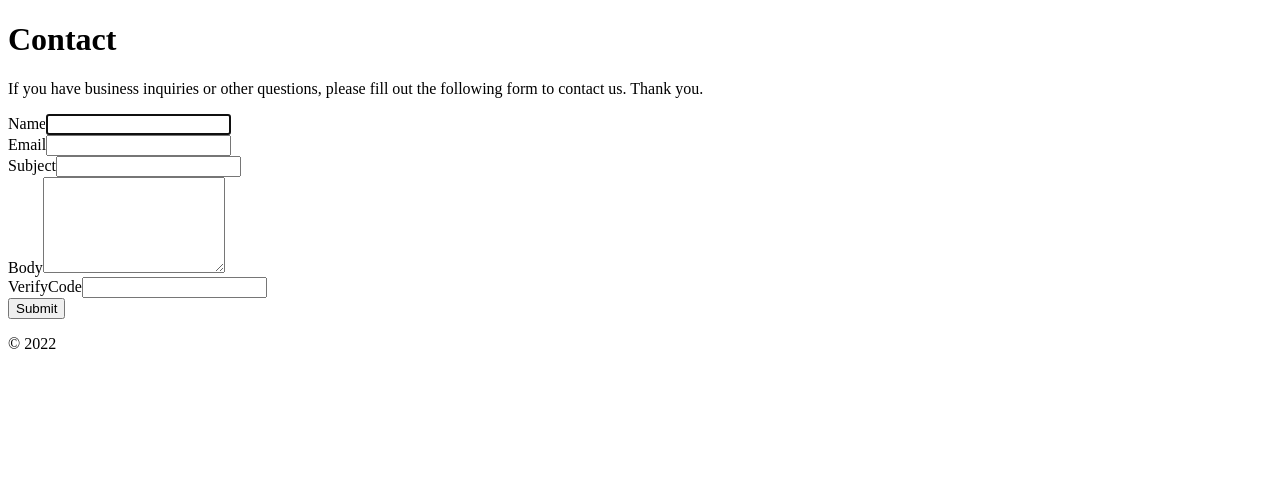
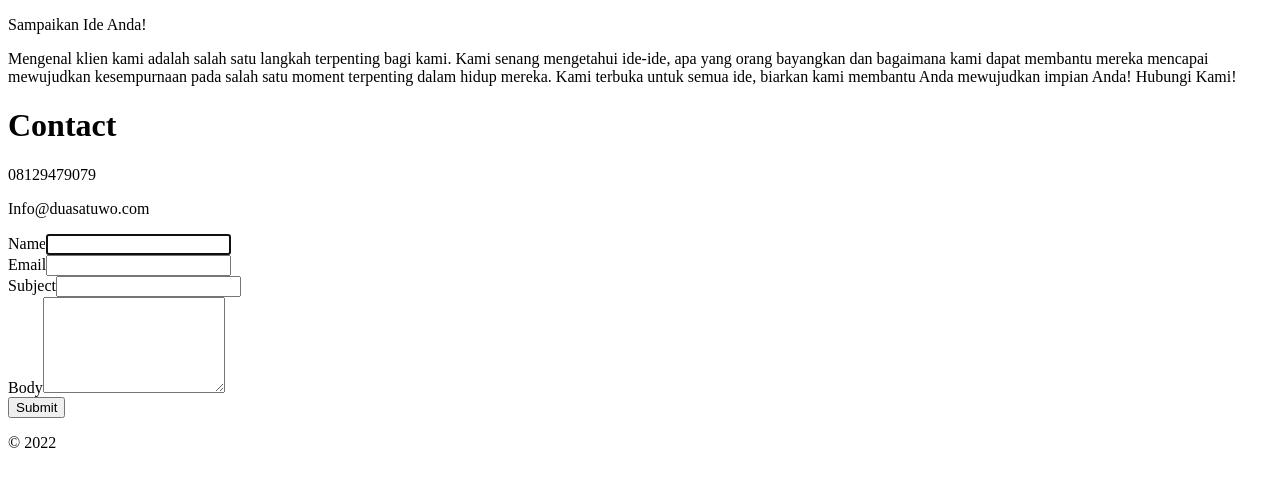
Before and after one commit to fajaralf/DuaSatu-WeddingOrganizer, a Yii app: template frontend/views/site/contact.php in a window 1280 px wide. Shown: the top 487 px of the page. Run offline with PHP 8.4 and a stand-in for Yii, Linux system fonts and the light colour scheme; the template is opened without the code that fills it, so the values that code supplies are empty; form fields are guessed from the names that the template uses; some libraries are stand-ins or nearby versions.

Commit message:
Web Wedding Organizer

```diff
--- a/frontend/views/layouts/main.php
+++ b/frontend/views/layouts/main.php
@@ -28,7 +28,7 @@ AppAsset::register($this);
 <header>
     <?php
     NavBar::begin([
-        'brandLabel' => Html::img('@web/assets/images/logo/logo21=2.png', ['class'=>'img-thumbnail']),
+        'brandLabel' => Yii::$app->name,
         'brandUrl' => Yii::$app->homeUrl,
         'options' => [
             'class' => 'navbar navbar-expand-md navbar-dark bg-dark fixed-top',
--- a/frontend/views/site/contact.php
+++ b/frontend/views/site/contact.php
@@ -12,11 +12,29 @@ $this->title = 'Contact';
 $this->params['breadcrumbs'][] = $this->title;
 ?>
 <div class="site-contact">
-    <h1><?= Html::encode($this->title) ?></h1>
+    <div class="jumbotron text-center bg-transparent">
+        <p>
+            Sampaikan Ide Anda!
+        </p>
+        <p>
+            Mengenal klien kami adalah salah satu langkah terpenting bagi kami. Kami senang mengetahui ide-ide, apa yang orang bayangkan dan bagaimana kami dapat membantu mereka mencapai mewujudkan kesempurnaan pada salah satu moment terpenting dalam hidup mereka. Kami terbuka untuk semua ide, biarkan kami membantu Anda mewujudkan impian Anda! Hubungi Kami!
+        </p>
+        <h1><?= Html::encode($this->title) ?></h1>
+    </div>
 
-    <p>
-        If you have business inquiries or other questions, please fill out the following form to contact us. Thank you.
-    </p>
+    <div class="row">
+        <div class="col-lg-6">
+            <div class="jumbotron text-center bg-transparent">
+                <p>08129479079</p>
+            </div>
+          </div>
+
+        <div class="col-lg-6">
+            <div class="jumbotron text-center bg-transparent">
+                <p>Info@duasatuwo.com</p>
+            </div>
+        </div>
+    </div>
 
     <div class="row">
         <div class="col-lg-5">
@@ -30,9 +48,9 @@ $this->params['breadcrumbs'][] = $this->title;
 
                 <?= $form->field($model, 'body')->textarea(['rows' => 6]) ?>
 
-                <?= $form->field($model, 'verifyCode')->widget(Captcha::className(), [
+                <!-- $form->field($model, 'verifyCode')->widget(Captcha::className(), [
                     'template' => '<div class="row"><div class="col-lg-3">{image}</div><div class="col-lg-6">{input}</div></div>',
-                ]) ?>
+                ])  -->
 
                 <div class="form-group">
                     <?= Html::submitButton('Submit', ['class' => 'btn btn-primary', 'name' => 'contact-button']) ?>
@@ -41,5 +59,4 @@ $this->params['breadcrumbs'][] = $this->title;
             <?php ActiveForm::end(); ?>
         </div>
     </div>
-
 </div>
```
